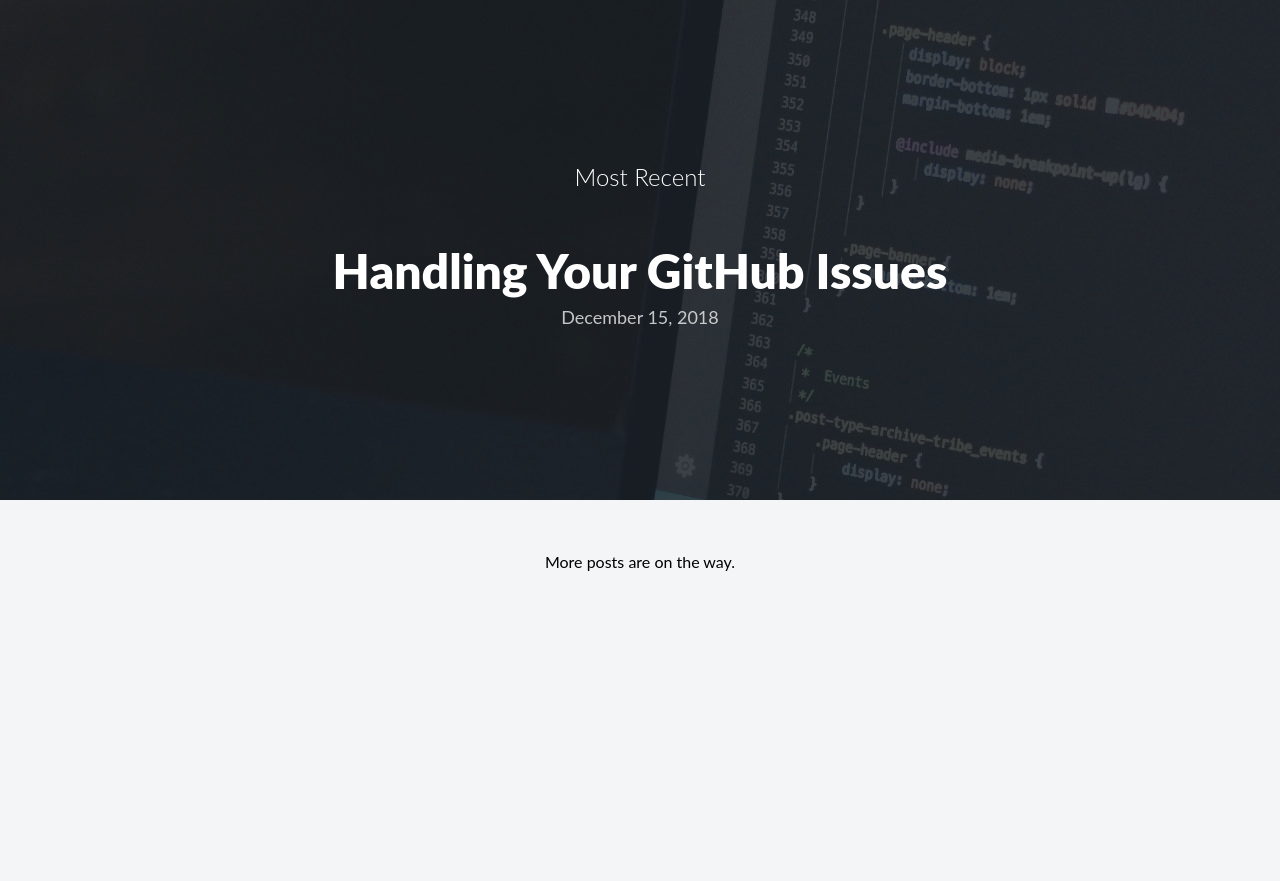
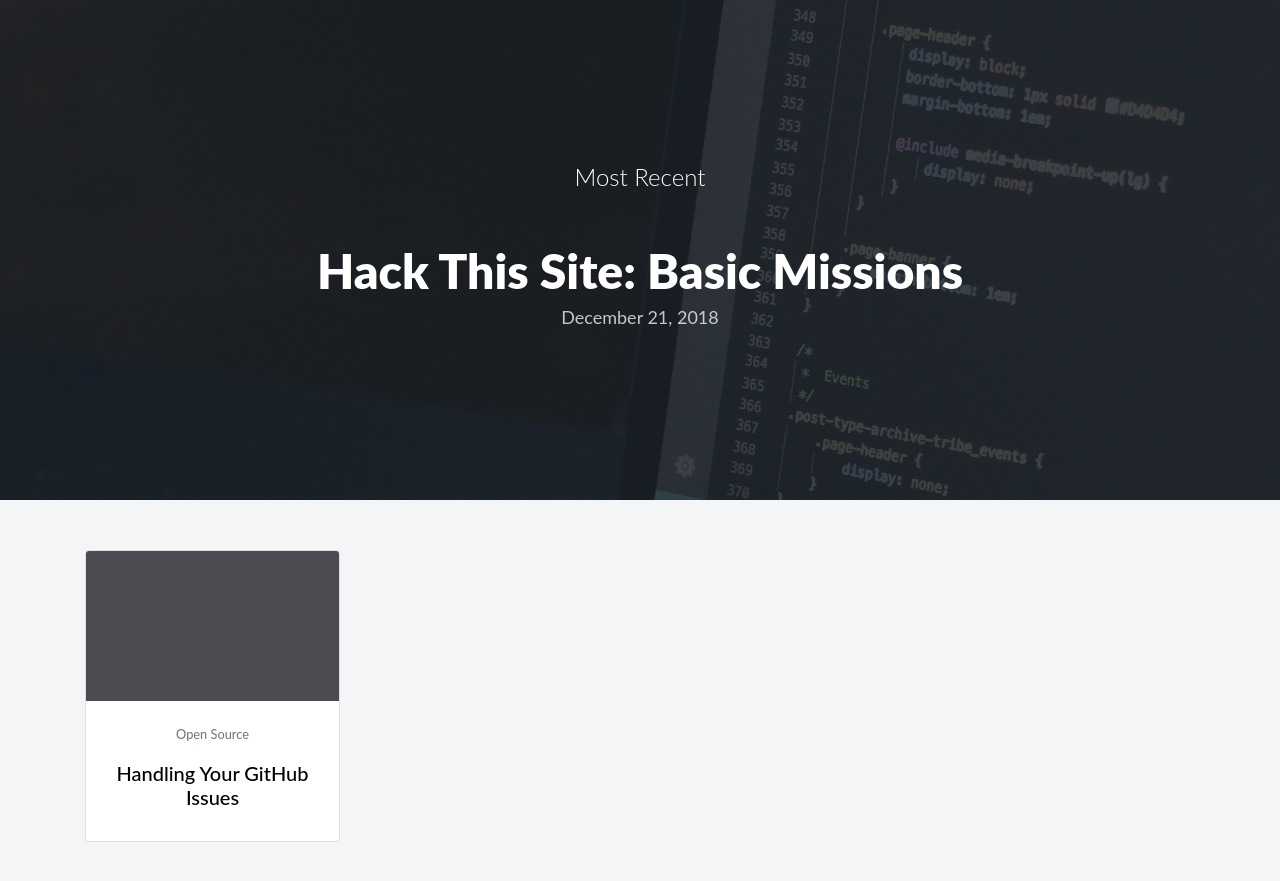
Before and after one commit to ericgrandt/erigitic.github.io, a Jekyll site: the page built from blog.html, in a window 1280 px wide. Shown: the top 881 px of the page. Built offline with Jekyll 4.4.1, drawn with Linux system fonts in a browser that asks for light colours; nearby versions of some CDN libraries; part of the change alters nothing that is shown.

Commit message:
Style changes and new post

```diff
--- /dev/null
+++ b/_posts/2018-12-21-hack-this-site-basic-missions.md
@@ -0,0 +1,203 @@
+---
+layout: post
+title: Hack This Site&#58; Basic Missions
+page-id: post
+tags: [walkthrough, ethical hacking]
+---
+
+I've been really into penetration testing recently, and for fun, I've been working my way through all the missions on [Hack This Site](https://www.hackthissite.org/). I thought it would be helpful to write up in-depth walkthroughs for each of the basic and realistic missions for those that are stuck and looking for an explanation, rather than just the solution.
+
+In this first walkthrough, we're going to go over each of the basic missions in a single post as they're fairly straightforward.
+
+## Basic 1
+
+This mission doesn't require too much explanation. Looking through the source code should always be a priority when working your way through these missions, and hacking in general. The reasoning behind this is that sometimes a developer may leave a comment containing important information somewhere in the code by accident. For this one in particular, the developer seemed to do exactly that by leaving a comment containing the password.
+
+## Basic 2
+
+For this one, Network Security Sam removed the password from the source code and stored it in an unencrypted text file instead. The key thing to notice with this one is that "he neglected to upload the password file". Since he neglected to do this, what is the submitted password being compared to?
+
+## Basic 3
+
+Now the password file was uploaded, so you're going to have to figure out what the password is again. As stated above, looking through and understanding the source code is vital to passing these missions. If you inspect the source code, primarily that of the form, you should see a hidden input field that contains something very important.
+
+{:.spoiler}
+The hidden field's value is `password.php`. Just navigate to that file to get the password.
+
+## Basic 4
+
+This time around, Sam ditched the password file. Instead, he created a password, that when forgotten, he can email it to himself by pressing a button. But he overlooked something very important: the email to send the password too can be changed very easily. Just like the other missions, looking through the source code will show you exactly where you can take advantage of this system.
+
+{:.spoiler}
+<div markdown="1">
+Change Sam's email to your own email and press the button. You should get an email containing the password.
+
+NOTE: You need to use the email address associated with your Hack This Site account. Also, from my experience, if you've completed this mission already, you will not receive an email.
+</div>
+
+## Basic 5
+
+This mission can be completed in the exact same way as Basic 4.
+
+## Basic 6
+
+I love this mission! It requires a bit more work than the previous ones and a bit more thought. You'll notice you have the encrypted password given to you, which obviously needs to be decrypted to pass the mission. As well as that, you are given a form that allows you to encrypt your own values using the same encryption method used on the password. With that form and enough test inputs, you can figure out exactly how the encryption process works. Let's test a few:
+
+| Input | Output |
+|-------|--------|
+| ab    | ac     |
+| 0     | 0      |
+| 00    | 01     |
+| 000   | 012    |
+| 012   | 024    |
+| 0125  | 0248   |
+
+Hopefully, the table above and your own tests give you a decent idea as to what's going on. If not, click the "View Explanation" button below for a more in-depth explanation.
+
+<button class="btn btn-primary" type="button" data-toggle="collapse" data-target="#spoilerCollapse" aria-expanded="false" aria-controls="collapseExample">
+	View Explanation
+</button>
+<div class="collapse" id="spoilerCollapse">
+<div class="card card-body" markdown="1">
+Each unencrypted character, converted to their ASCII equivalent, is incremented depending on their position. The first character is incremented by zero, the second character incremented by 1, the third character by 2, and so forth. Here's an [ASCII table](http://www.asciitable.com/) to show you the ASCII equivalent of each character. To decrypt the password, we just work backwards.
+
+The encrypted password is `063d;;7;`. Converted to ASCII:
+
+`48 54 51 100 59 59 55 59`
+
+Now let's use the ASCII values above to decrypt the password:
+
+`48 - 0 = 48 converted to character = 0`
+
+`54 - 1 = 53 converted to character = 5`
+
+`51 - 2 = 49 converted to character = 1`
+
+`100 - 3 = 97 converted to character = a`
+
+`59 - 4 = 55 converted to character = 7`
+
+`59 - 5 = 54 converted to character = 6`
+
+`55 - 6 = 49 converted to character = 1`
+
+`59 - 7 = 52 converted to character = 4`
+</div>
+</div>
+
+## Basic 7
+
+This mission requires some basic knowledge of Unix. In particular, the `ls` command and how to execute multiple commands in one line.
+
+Network Security Sam is still using an unencrypted password, but this time they're storing it in an obscurely named file within the current directory. We also have two forms, one that allows us to input a year which is then passed to the Unix `cal` command, and the usual password form. Since we know the value we type into the first input field is being passed to the Unix `cal` command, we should test to see if we can exploit that by passing in other commands along with it. To string together multiple commands, we can use a `;` to separate them. Knowing that, our next step is to figure out the command that will show us the contents of the current directory.
+
+{:.spoiler}
+`; ls`
+
+With the right input value, you should be sent to a page that will contain the contents of the current directory. One of the files listed stands out. You want to navigate to that file, and within it, you'll find the password
+
+## Basic 8
+
+In this mission, we are introduced to something called Server-Side Includes (SSI). SSI allows developers to generate content on pages through the use of SSI directives such as `<!--#echo var="HTTP_USER_AGENT" -->`. When done properly it can be a handy tool, but if not, can lead to an easy attack vector.
+
+From the mission description, we know that Sam's daughter wrote a script that isn't very secure. Before exploiting this script, let's figure out what happens when submitting a form. When submitting a value in that first form, you're sent to a page with a link that takes you to a `.shtml` page. The `.shtml` file type tells you the page is being processed using SSI. As well as that, you'll notice that whatever you type into that first field is being displayed on the `.shtml` page. With all of that information, there's a good chance you can take advantage of the script by inputting your own SSI directives.
+
+Let's test this out by inputting an SSI directive into the field:
+
+`<!--#exec cmd="ls" -->`
+
+If you view the generated `.shtml` page, you'll notice all the files within the current directory (`/tmp`) are displayed. That's good news for us as this shows our command was executed successfully. Now, to get the name of the password file, we have to modify the directive a bit to list the contents of the directory containing the password file. The mission description tells you where the password file is stored. The path they give you may look like it's tucked away somewhere far away from where you're currently at, but it's actually the base directory for mission 8. So to list the files in the base directory for mission 8, you need to move from `/tmp` to `/`. What can you use to go back a directory? If you're stuck, hover over the text below.
+
+{:.spoiler}
+<div markdown="1">
+To go back a single directory use `..`
+</div>
+
+If you're still stuck, here's more of an explanation:
+
+{:.spoiler}
+<div markdown="1">
+The location of the `.shtml` file is `.../8/tmp/*.shtml`. So in order to get to `.../8/`, you need to go back a single directory using `..`.
+
+Here's the SSI directive to accomplish that:
+
+`<!--#exec cmd="ls .." -->`
+</div>
+
+After successfully running the correct command, the page will display the files. One of those files stands out. To get the password, just navigate to that file.
+
+## Basic 9
+
+This mission is great at showing you that what you need isn't always on the same page you're trying to access. Sometimes you have to go to a different page to progress.
+
+This one works in the exact same way as Basic 8. So much so that you need to go to back to Basic 8 and input another SSI directive that'll allow you to view the contents of `/var/www/hackthissite.org/html/missions/basic/9/`. It's just a matter of slightly modifying the directive used in the last mission. Hover over the text below if you're stuck:
+
+{:.spoiler}
+<div markdown="1">
+Just like in Basic 8, you need to navigate out of `/tmp`. But instead of stopping there, you need to take it one step further and navigate out of `/8` and into `/9` to view that directories contents.
+
+Here's the full directive:
+
+`<!--#exec cmd="ls ../../9" -->`
+</div>
+
+## Basic 10
+
+This mission only provides you with a password form. According to the mission description, a "hidden" approach was taken to authenticate the user. Not a ton of information is given on this one compared to the previous missions. Despite that, this mission is honestly one of the easiest.
+
+Just like it's important to view the source code of a website when hacking, it's also important to take a look at the cookies being used as well. To view the cookies, you can use Javascript or the browsers application/storage inspector (Chrome/Firefox respectively). I recommend using the application/storage inspector as it's much easier, but it's important to know how to use Javascript as well.
+
+### With Javascript
+
+By running `document.cookie` from the console, the cookies will be shown. To set the value of a cookie using Javascript you use:
+
+`document.cookie = "cookieName=value"`
+
+### Application/Storage Inspector
+
+This is the easiest way to do it in my opinion. If you've never used these tools before, here's some information on how to use them on Chrome and Firefox:
+
+[View/Edit Cookies in Chrome](https://developers.google.com/web/tools/chrome-devtools/manage-data/cookies)
+
+[View/Edit Cookies in Firefox](https://developer.mozilla.org/en-US/docs/Tools/Storage_Inspector)
+
+Now that you know how to view and edit cookies, the rest should be straightforward. One of the cookies determines if you are authorized or not. The cookie that needs to be changed is:
+
+{:.spoiler}
+`level10_authorized`
+
+Once you change the value of the cookie to the correct value, just press submit on the password form and you're in.
+
+On a side note, I'd like to point out that the cookie being used isn't HttpOnly, meaning it can be changed using Javascript. This is a huge vulnerability considering this cookie determines whether someone is authorized or not. So if you ever work with cookies that shouldn't be changed using Javascript, such as session IDs, be sure to make them HttpOnly.
+
+## Basic 11
+
+From my experience, this mission is broken, but I'll still explain what's going on.
+
+The key thing to take from the mission description is that Sam "does not understand Apache". An important thing to know about Apache, that relates to this mission, is that it utilizes a `.htaccess` file in order to configure a web server on a per-directory basis. This file is usually protected as it can contain some information that you don't want everyone knowing. Since Sam doesn't understand Apache, it's a good idea to see if you can access a `.htaccess` file as it may not be protected.
+
+If you were to try and navigate to a `.htaccess` file from the current URL, it won't work. So you're going to have to look elsewhere. Let's take a look at the contents of the current page instead. The page displays a song title and everytime the page is refreshed it displays a different one. If you look these songs up, you should notice they all have something in common.
+
+{:.spoiler}
+They are all by Elton John
+
+Knowing what they have in common, this mission is still quite difficult because it's not really clear as to what to do with that information. Something that helped me out was to think about how songs would be stored in a file system so they can easily be searched for and retrieved by the name of the artist. Try out a bunch of different things in the URL. If you're stuck:
+
+{:.spoiler}
+<div markdown="1">
+The artist name, the one you figured out earlier, is split up character by character and added to the end of the URL:
+
+`/e/l/t/o/n`
+</div>
+
+Once you type in the correct URL, you should reach an index page that doesn't contain any files. This would be a good place to try and access a `.htaccess` file again. Unfortunately, you can't access the file since it seems to be broken, at least for me. Still, give it a shot just in case. If you're able to access the file, you should see a line containing `IndexIgnore DaAnswer.* .htaccess`. This line tells the web server not to show `DaAnswer` or `.htaccess` in the auto-index response for this page. This is why no files show up on the index page. One of the ignored files that looks important is `DaAnswer`, so it's a good idea to see what's inside of it. Once you're inside the `DaAnswer` file, don't let the contents confuse you. It's simpler then you think.
+
+{:.spoiler}
+The file will contain something along the lines of `The answer is ...!`. It's telling you exactly what the answer is.
+
+Now that you have the password, you just have to figure out where to use that password. This one requires some more guessing. Try accessing an `index.php` file from different directories.
+
+{:.spoiler}
+The URL you're looking for is `https://www.hackthissite.org/missions/basic/11/index.php`.
+
+Once you find the page containing the password form, all you have to do is enter the password and submit it.
--- a/_sass/pages/_post.scss
+++ b/_sass/pages/_post.scss
@@ -65,6 +65,11 @@
 			margin-top: 30px;
 		}
 
+		h5 {
+			font-weight: bold;
+			margin-top: 1rem;
+		}
+
 		table {
 			margin: 1rem 0;
 		}
@@ -74,10 +79,19 @@
 			text-align: center;
 		}
 
+		button {
+			width: auto;
+		}
+
 		.spoiler {
 			& {
+				display: inline-block;
 				filter: blur(5px);
 				transition: -webkit-filter 0.15s 0.15s;
+			}
+
+			&.active {
+				filter: blur(0);
 			}
 
 			&:hover {
--- a/assets/js/main.js
+++ b/assets/js/main.js
@@ -13,7 +13,7 @@ $(document).ready(function () {
 	});
 
 	$('.spoiler').on( 'click', function (e) {
-		$(this).toggleClass('spoiler');
+		$(this).toggleClass('active');
 		e.stopPropagation();
 	});
 });
```
